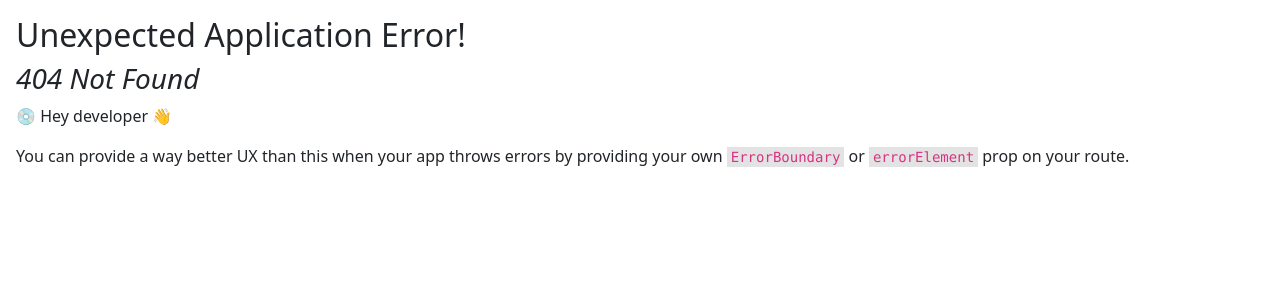
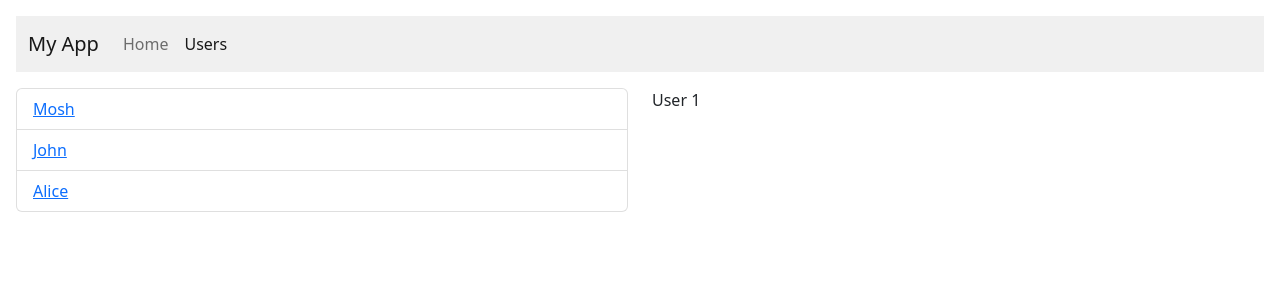
Before and after one commit to Nnadivictory25/react-part-2-course, a React (Vite) app: page /users/1 in a window 1280 px wide. Before the commit this address had no page. Shown: the top 300 px of the page. Built offline with nearby package versions, Linux system fonts and the light colour scheme.

Commit message:
routing and nested routes

```diff
--- a/src/routing/ContactPage.tsx
+++ b/src/routing/ContactPage.tsx
@@ -1,9 +1,13 @@
+import {useNavigate} from 'react-router-dom'
+
 const ContactPage = () => {
+  const navigate = useNavigate()
   return (
     <form
       onSubmit={(event) => {
         event.preventDefault();
         // Redirect the user to the home page
+        navigate('/')
       }}
     >
       <button className="btn btn-primary">Submit</button>
--- a/src/routing/HomePage.tsx
+++ b/src/routing/HomePage.tsx
@@ -1,3 +1,6 @@
+import { Link } from 'react-router-dom';
+
+
 const HomePage = () => {
   return (
     <>
@@ -5,7 +8,7 @@ const HomePage = () => {
         Lorem ipsum dolor sit amet consectetur, adipisicing elit.
         Incidunt, mollitia!
       </p>
-      <a href="/users">Users</a>
+      <Link to="/users">Users</Link>
     </>
   );
 };
--- a/src/routing/Layout.tsx
+++ b/src/routing/Layout.tsx
@@ -1,10 +1,14 @@
 import NavBar from './NavBar';
+import { Outlet } from 'react-router-dom';
+
 
 const Layout = () => {
   return (
     <>
       <NavBar />
-      <div id="main"></div>
+      <div id="main">
+        <Outlet />
+      </div>
     </>
   );
 };
--- a/src/routing/NavBar.tsx
+++ b/src/routing/NavBar.tsx
@@ -1,3 +1,5 @@
+import { Link, NavLink } from "react-router-dom";
+
 const NavBar = () => {
   return (
     <nav
@@ -11,14 +13,10 @@ const NavBar = () => {
         <div className="collapse navbar-collapse" id="navbarNav">
           <ul className="navbar-nav">
             <li className="nav-item">
-              <a className="nav-link active" href="#">
-                Home
-              </a>
+              <NavLink to="/" className="nav-link">Home</NavLink>
             </li>
             <li className="nav-item">
-              <a className="nav-link" href="#">
-                Users
-              </a>
+            <NavLink to="/users" className="nav-link">Users</NavLink>
             </li>
           </ul>
         </div>
--- /dev/null
+++ b/src/routing/UserDetail.tsx
@@ -0,0 +1,11 @@
+import { useParams, useSearchParams } from 'react-router-dom';
+
+const UserDetailPage = () => {
+	const params = useParams();
+	const [searchParams, setSearchParams] = useSearchParams();
+	console.log(searchParams.get('name'));
+
+	return <p>User {params.id}</p>;
+};
+
+export default UserDetailPage;
--- a/src/routing/UserDetailPage.tsx
+++ /dev/null
@@ -1,5 +0,0 @@
-const UserDetailPage = () => {
-  return <p>User</p>;
-};
-
-export default UserDetailPage;
--- a/src/routing/UserListPage.tsx
+++ b/src/routing/UserList.tsx
@@ -1,3 +1,6 @@
+import { Link } from 'react-router-dom';
+
+
 const UserListPage = () => {
   const users = [
     { id: 1, name: 'Mosh' },
@@ -8,7 +11,7 @@ const UserListPage = () => {
     <ul className="list-group">
       {users.map((user) => (
         <li className="list-group-item" key={user.id}>
-          <a href="#">{user.name}</a>
+          <Link to={`/users/${user.id}`}>{user.name}</Link>
         </li>
       ))}
     </ul>
--- /dev/null
+++ b/src/routing/UsersPage.tsx
@@ -0,0 +1,17 @@
+import { Outlet } from 'react-router-dom';
+import UserList from './UserList';
+
+const UsersPage = () => {
+	return (
+		<div className='row'>
+			<div className='col'>
+				<UserList />
+			</div>
+			<div className='col'>
+				<Outlet />
+			</div>
+		</div>
+	);
+};
+
+export default UsersPage;
--- a/src/routing/routes.tsx
+++ b/src/routing/routes.tsx
@@ -1,10 +1,23 @@
-import {createBrowserRouter} from 'react-router-dom'
-import HomePage from './HomePage'
-import UserListPage from './UserListPage'
+import { createBrowserRouter } from 'react-router-dom';
+import HomePage from './HomePage';
+import Layout from './Layout';
+import UserDetail from './UserDetail';
+import UsersPage from './UsersPage';
 
 const router = createBrowserRouter([
-    {path: '/', element: <HomePage />},
-    {path: '/users', element: <UserListPage />},
-])
+	{
+		path: '/',
+		element: <Layout />,
+		children: [
+			{ index: true, element: <HomePage /> },
+
+			{
+				path: 'users',
+				element: <UsersPage />,
+				children: [{ path: ':id', element: <UserDetail /> }],
+			},
+		],
+	},
+]);
 
 export default router;
```
Also changed, not shown: tsconfig.json (indentation only).
